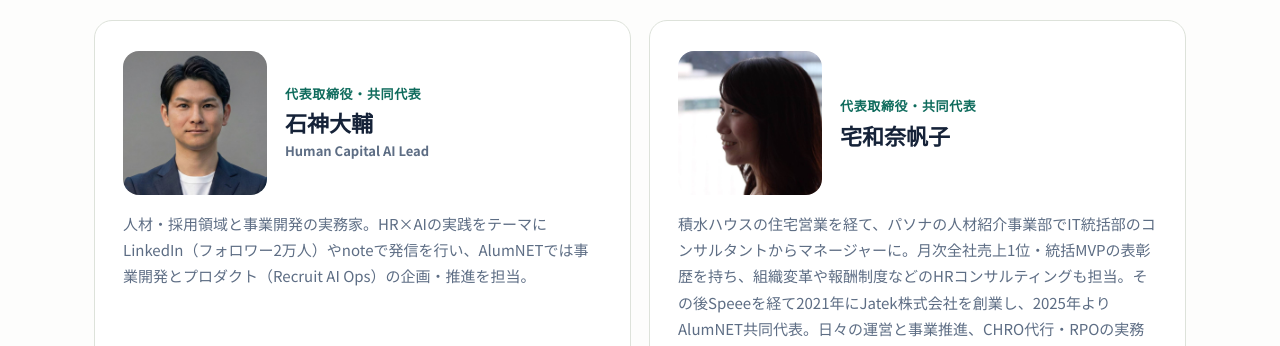
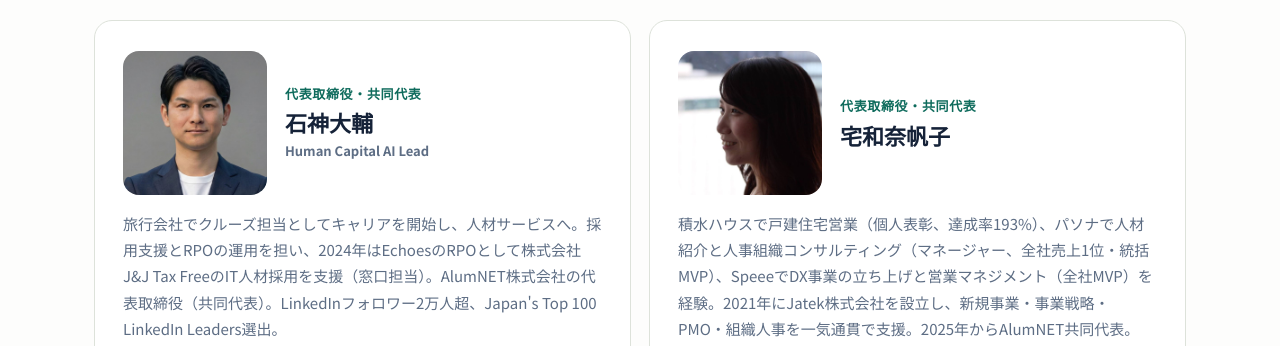
Before and after one commit to AlumNET-dshigami/alumnet-homepage, a plain HTML site: page team/index.html in a window 1280 px wide. Shown: the part 454-800 px from the top of the page. Drawn offline with Linux system fonts and the light colour scheme.

Commit message:
Use final representative bios from sales deck

```diff
--- a/team/index.html
+++ b/team/index.html
@@ -241,7 +241,7 @@
                   <p class="sub">Human Capital AI Lead</p>
                 </div>
               </div>
-              <p class="desc">人材・採用領域と事業開発の実務家。HR×AIの実践をテーマにLinkedIn（フォロワー2万人）やnoteで発信を行い、AlumNETでは事業開発とプロダクト（Recruit AI Ops）の企画・推進を担当。</p>
+              <p class="desc">旅行会社でクルーズ担当としてキャリアを開始し、人材サービスへ。採用支援とRPOの運用を担い、2024年はEchoesのRPOとして株式会社J&J Tax FreeのIT人材採用を支援（窓口担当）。AlumNET株式会社の代表取締役（共同代表）。LinkedInフォロワー2万人超、Japan's Top 100 LinkedIn Leaders選出。</p>
             </article>
             <article class="member">
               <div class="member-top">
@@ -251,7 +251,7 @@
                   <h3>宅和奈帆子</h3>
                 </div>
               </div>
-              <p class="desc">積水ハウスの住宅営業を経て、パソナの人材紹介事業部でIT統括部のコンサルタントからマネージャーに。月次全社売上1位・統括MVPの表彰歴を持ち、組織変革や報酬制度などのHRコンサルティングも担当。その後Speeeを経て2021年にJatek株式会社を創業し、2025年よりAlumNET共同代表。日々の運営と事業推進、CHRO代行・RPOの実務を担当。</p>
+              <p class="desc">積水ハウスで戸建住宅営業（個人表彰、達成率193%）、パソナで人材紹介と人事組織コンサルティング（マネージャー、全社売上1位・統括MVP）、SpeeeでDX事業の立ち上げと営業マネジメント（全社MVP）を経験。2021年にJatek株式会社を設立し、新規事業・事業戦略・PMO・組織人事を一気通貫で支援。2025年からAlumNET共同代表。</p>
             </article>
           </div>
         </div>
```
